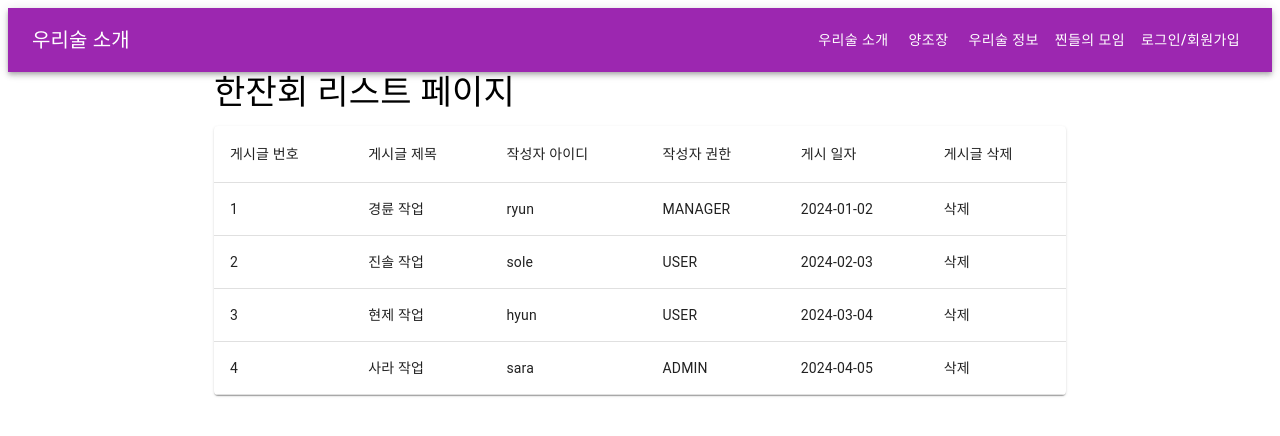
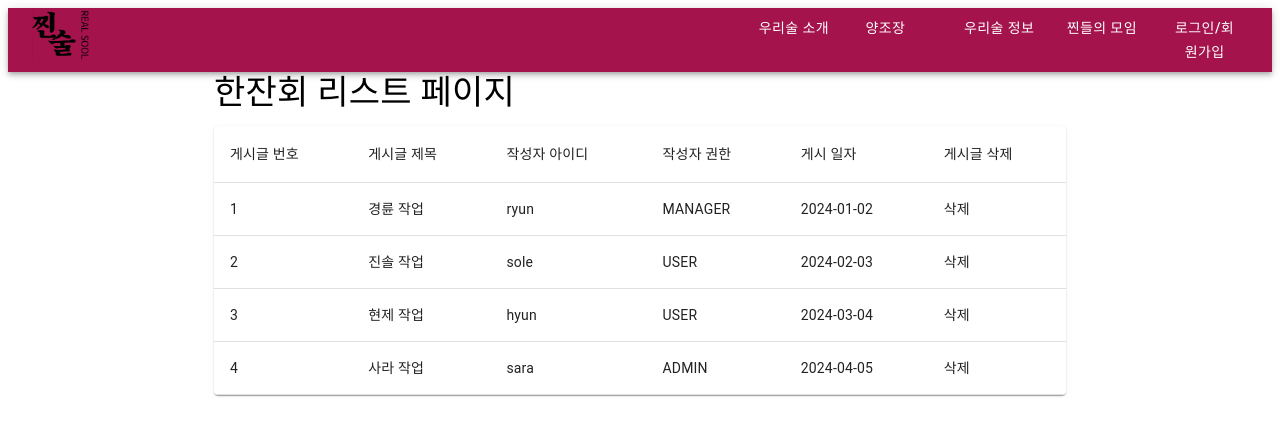
Before and after one commit to KKRYOUN/RealSool, a React (Create React App) app: page /party in a window 1280 px wide. Shown: the top 436 px of the page. Built offline with nearby package versions, Linux system fonts and the light colour scheme.

Commit message:
헤더 부분 수정 : grid 사용 및 이미지 추가

```diff
--- a/src/Components/Header/Header.js
+++ b/src/Components/Header/Header.js
@@ -1,23 +1,44 @@
 import React from 'react';
-import { AppBar, Toolbar, Typography, Button } from '@mui/material';
+import logo from '../../asset/REAL_SOOL_LOGO.png'
+import { AppBar, Grid, Toolbar, Typography, Button } from '@mui/material';
 
 const Header = () => {
   return (
-    <AppBar position="static" style={{ backgroundColor: '#9c27b0' }}> {/* 이 부분에서 배경색을 설정합니다. */}
+    <AppBar position="static" style={{ backgroundColor: '#a4134b' }}>
       <Toolbar>
-        {/* 로고가 위치할 자리, 이미지나 텍스트 로고를 넣을 수 있습니다. */}
+        <Grid container spacing={2}>
+          <Grid item xs={12} sm={6} md={4} lg={7}>
+            {/* xs: extra-small devices (모바일)
+                sm: small devices (태블릿)
+                md: medium devices (작은 랩탑)
+                lg: large devices (대형 랩탑, 데스크탑)
+                모바일에서는 전체 너비(12), 태블릿에서는 반 너비(6), 작은 랩탑에서는 1/3 너비(md), 대형 랩탑에서는 1/4 너비(lg)를 차지
+            */}
             <Typography variant="h6" component="div" sx={{ flexGrow: 1 }}>
-          우리술 소개
+              <img src={logo} alt="REAL_SOOL_LOGO" style={{ maxHeight: '50px' }} />
             </Typography>
+          </Grid>
 
-        {/* 네비게이션 아이템 */}
+          <Grid item xs={12} sm={6} md={4} lg={1}>
             <Button color="inherit">우리술 소개</Button>
+          </Grid>
+
+          <Grid item xs={12} sm={6} md={4} lg={1}>
             <Button color="inherit">양조장</Button>
+          </Grid>
+
+          <Grid item xs={12} sm={6} md={4} lg={1}>
             <Button color="inherit">우리술 정보</Button>
+          </Grid>
+
+          <Grid item xs={12} sm={6} md={4} lg={1}>
             <Button color="inherit">찐들의 모임</Button>
+          </Grid>
 
-        {/* 로그인 버튼 */}
+          <Grid item xs={12} sm={6} md={4} lg={1}>
             <Button color="inherit">로그인/회원가입</Button>
+          </Grid>
+        </Grid>
       </Toolbar>
     </AppBar>
   );
```
Also changed, not shown: src/asset/REAL_SOOL_LOGO.png (added). Lines whose indentation alone changed are shown as unchanged.
